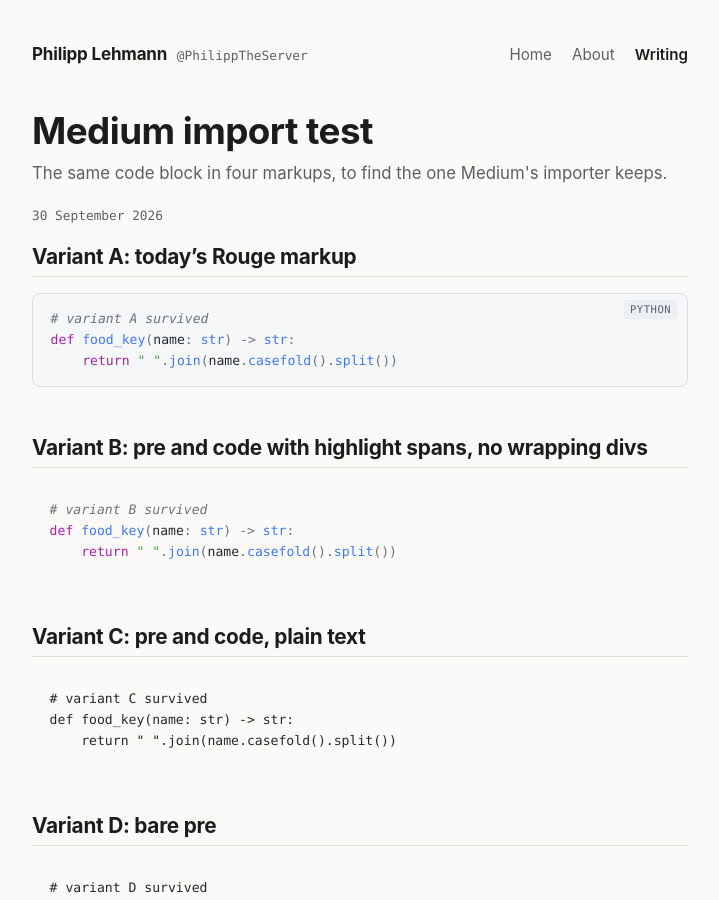
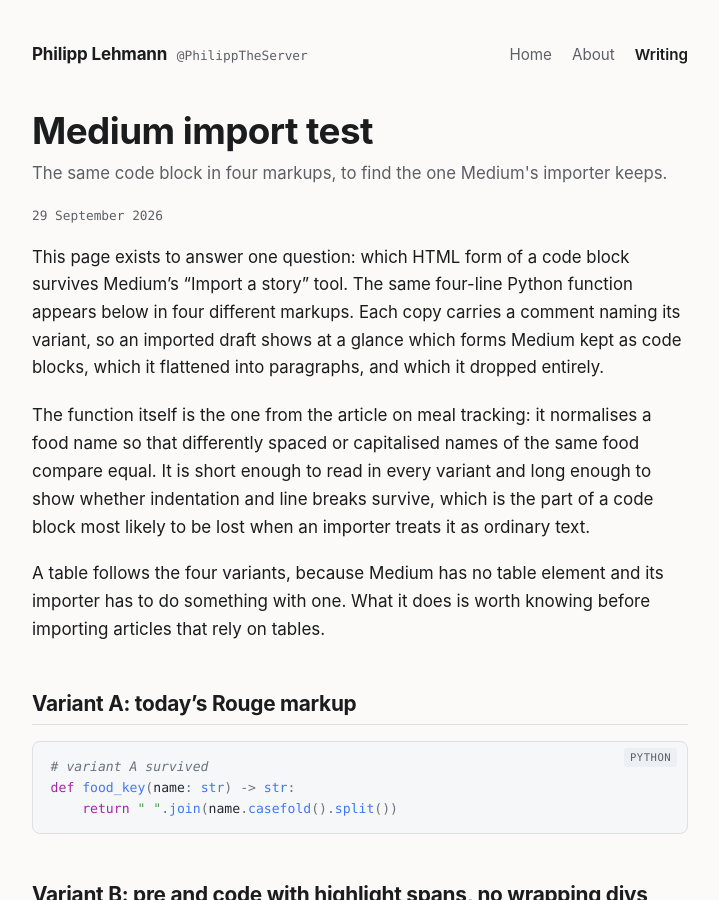
Before and after one commit to PhilippTheServer/PhilippTheServer.github.io, a Jekyll site: the page built from medium-import-test.md, in a window 1280 px wide and 900 px high. Shown: the whole window, without its empty margins (280-999 px from the left). Built offline with Jekyll 4.4.1, drawn with Linux system fonts in a browser that asks for light colours.

Commit message:
test(site): make the Medium test page importable: past date, article-length text (#56) (#58)
Co-authored-by: Claude Opus 5.5 (1M context) <noreply@anthropic.com>

```diff
--- a/medium-import-test.md
+++ b/medium-import-test.md
@@ -2,13 +2,29 @@
 layout: post
 title: "Medium import test"
 subtitle: "The same code block in four markups, to find the one Medium's importer keeps."
-date: 2026-09-30 12:00:00 +0200
+date: 2026-09-29 12:00:00 +0200
 permalink: /medium-import-test/
 sitemap: false
 description: >-
   Temporary test page for issue 56: which code block markup survives Medium's Import a
   story tool. Not an article.
 ---
+
+This page exists to answer one question: which HTML form of a code block survives Medium's
+"Import a story" tool. The same four-line Python function appears below in four different
+markups. Each copy carries a comment naming its variant, so an imported draft shows at a
+glance which forms Medium kept as code blocks, which it flattened into paragraphs, and
+which it dropped entirely.
+
+The function itself is the one from the article on meal tracking: it normalises a food name
+so that differently spaced or capitalised names of the same food compare equal. It is short
+enough to read in every variant and long enough to show whether indentation and line breaks
+survive, which is the part of a code block most likely to be lost when an importer treats it
+as ordinary text.
+
+A table follows the four variants, because Medium has no table element and its importer has
+to do something with one. What it does is worth knowing before importing articles that rely
+on tables.
 
 ## Variant A: today's Rouge markup
 
```
